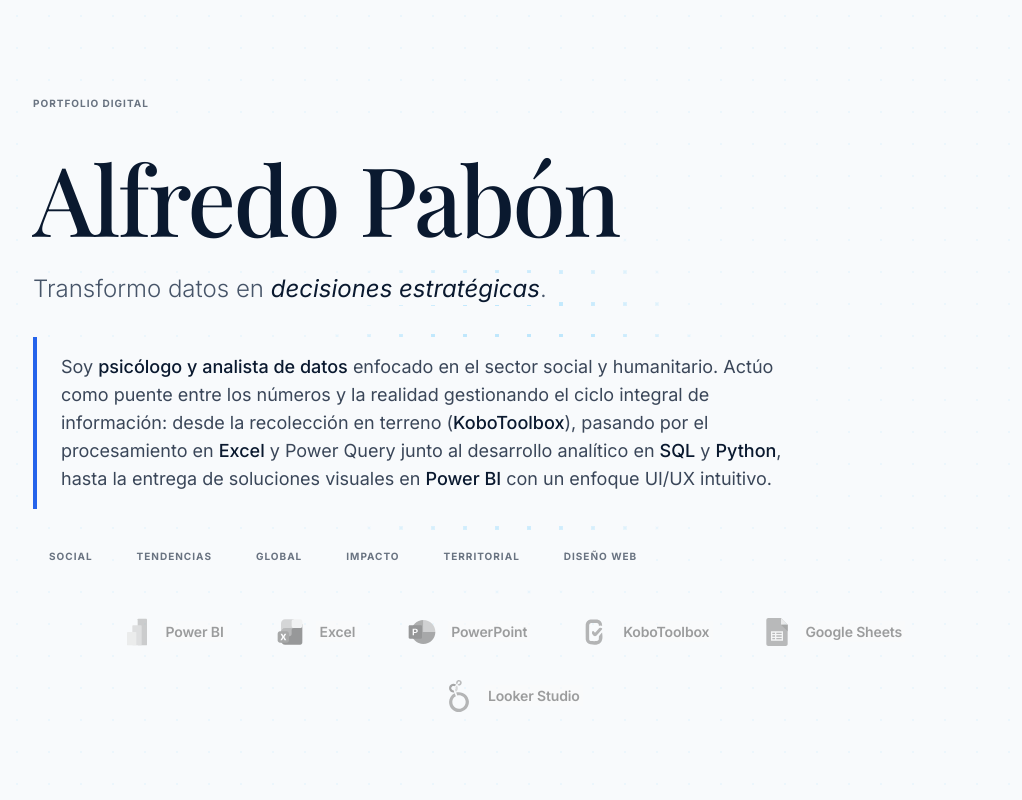
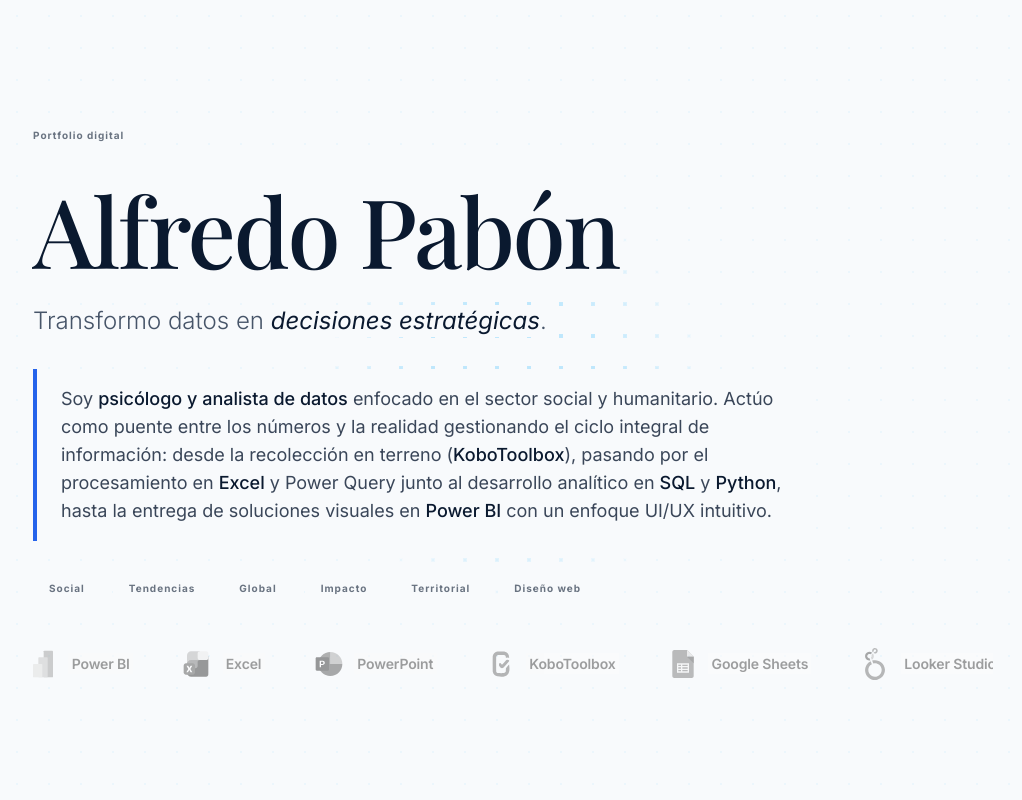
Before and after one commit to jalfredopabon/jalfredopabon.github.io, a plain HTML site: page index.html in a window 1280 px wide. Shown: the top 800 px of the page, without its empty margins (127-1149 px from the left). Drawn offline with nearby package versions, Linux system fonts and the light colour scheme; a web font is replaced by a local one.

Commit message:
Estandarización Tipográfica (Sentence Case) y Optimización de Tech Stack con desplazamiento horizontal

```diff
--- a/index.html
+++ b/index.html
@@ -202,6 +202,15 @@
             transition: opacity 0.5s ease 0.25s;
         }
 
+        /* Utilidad para ocultar scrollbar */
+        .no-scrollbar::-webkit-scrollbar {
+            display: none;
+        }
+        .no-scrollbar {
+            -ms-overflow-style: none;
+            scrollbar-width: none;
+        }
+
         /* Tech Stack Section (Impeccable) */
         .tech-stack-item {
             display: flex;
@@ -227,6 +236,7 @@
             padding: 0 0.2rem;
             letter-spacing: -0.01em;
             transition: color 0.3s ease;
+            white-space: nowrap;
         }
 
         .tech-stack-item:hover .tech-stack-name {
@@ -298,7 +308,7 @@
         <div class="flex flex-col items-start space-y-4">
             <!-- Etiqueta superior opcional -->
             <div class="bg-brand-offwhite px-0 py-0 inline-block mb-2">
-                <span class="text-[10px] tracking-widest text-brand-navy/60 font-bold uppercase">Portfolio digital</span>
+                <span class="text-[10px] tracking-widest text-brand-navy/60 font-bold">Portfolio digital</span>
             </div>
 
             <!-- Nombre en Serif (V2) -->
@@ -322,17 +332,17 @@
 
             <!-- Índice de Navegación -->
             <div class="pt-4 flex flex-wrap justify-start gap-3">
-                <a href="#brecha-digital" class="px-4 py-2 bg-brand-offwhite text-[10px] font-bold uppercase tracking-widest text-brand-navy/60 hover:text-brand-accent transition-all duration-300">Social</a>
-                <a href="#redes-sociales" class="px-4 py-2 bg-brand-offwhite text-[10px] font-bold uppercase tracking-widest text-brand-navy/60 hover:text-brand-accent transition-all duration-300">Tendencias</a>
-                <a href="#tallest-buildings" class="px-4 py-2 bg-brand-offwhite text-[10px] font-bold uppercase tracking-widest text-brand-navy/60 hover:text-brand-accent transition-all duration-300">Global</a>
-                <a href="#presentacion" class="px-4 py-2 bg-brand-offwhite text-[10px] font-bold uppercase tracking-widest text-brand-navy/60 hover:text-brand-accent transition-all duration-300">Impacto</a>
-                <a href="#territorial" class="px-4 py-2 bg-brand-offwhite text-[10px] font-bold uppercase tracking-widest text-brand-navy/60 hover:text-brand-accent transition-all duration-300">Territorial</a>
-                <a href="#diseno-web" class="px-4 py-2 bg-brand-offwhite text-[10px] font-bold uppercase tracking-widest text-brand-navy/60 hover:text-brand-accent transition-all duration-300">Diseño web</a>
+                <a href="#brecha-digital" class="px-4 py-2 bg-brand-offwhite text-[10px] font-bold tracking-widest text-brand-navy/60 hover:text-brand-accent transition-all duration-300">Social</a>
+                <a href="#redes-sociales" class="px-4 py-2 bg-brand-offwhite text-[10px] font-bold tracking-widest text-brand-navy/60 hover:text-brand-accent transition-all duration-300">Tendencias</a>
+                <a href="#tallest-buildings" class="px-4 py-2 bg-brand-offwhite text-[10px] font-bold tracking-widest text-brand-navy/60 hover:text-brand-accent transition-all duration-300">Global</a>
+                <a href="#presentacion" class="px-4 py-2 bg-brand-offwhite text-[10px] font-bold tracking-widest text-brand-navy/60 hover:text-brand-accent transition-all duration-300">Impacto</a>
+                <a href="#territorial" class="px-4 py-2 bg-brand-offwhite text-[10px] font-bold tracking-widest text-brand-navy/60 hover:text-brand-accent transition-all duration-300">Territorial</a>
+                <a href="#diseno-web" class="px-4 py-2 bg-brand-offwhite text-[10px] font-bold tracking-widest text-brand-navy/60 hover:text-brand-accent transition-all duration-300">Diseño web</a>
             </div>
         </div>
 
         <!-- Toolkit (Centered Tech Dock) -->
-        <div class="flex flex-wrap justify-center items-center gap-x-12 gap-y-8 w-full opacity-80 pt-5 relative z-10">
+        <div class="flex flex-nowrap justify-center items-center gap-x-6 md:gap-x-12 w-full opacity-80 pt-5 relative z-10 overflow-x-auto no-scrollbar">
             <!-- Power BI (Oficial) -->
             <div class="tech-stack-item">
                 <svg class="h-8 w-auto" viewBox="0 0 48 48" xmlns="http://www.w3.org/2000/svg">
```
